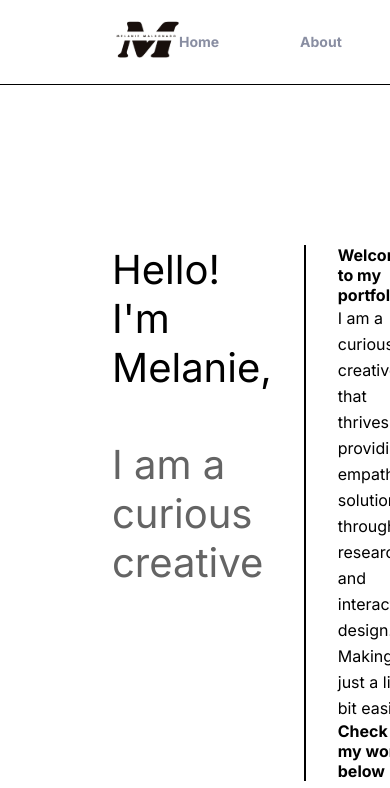
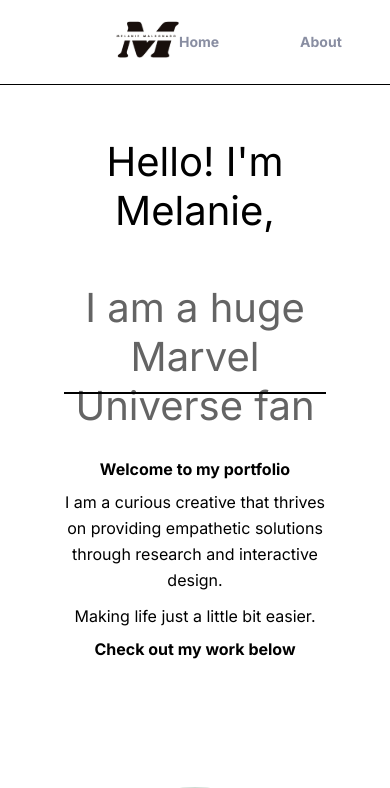
Before and after one commit to jsoloo47/MJMaldonado, a React (Vite) app: page / in a window 390 px wide. Shown: the top 788 px of the page. Built offline with nearby package versions, Linux system fonts and the light colour scheme.

Commit message:
Updated loop text and styling for mobile

```diff
--- a/src/components/organisms/Hero/Hero.jsx
+++ b/src/components/organisms/Hero/Hero.jsx
@@ -23,10 +23,13 @@
 
 function Hero() {
   const texts = [
-    'I am a UX Designer',
+    'I studied in marketing, research & messaging',
     'I value empathy & collaboration',
-    'I am a curious creative',
-    'I am a problem solver',
+    'I am a huge Marvel Universe fan',
+    'Seriously, I really love Marvel',
+    'I am a certified Wine and Beverage Specialist',
+    'I speak English and Spanish fluently',
+    'I like to write about my favorite cinematic experiences',
   ];
   const [index, setIndex] = useState(0);
 
--- a/src/components/organisms/Hero/styles.css
+++ b/src/components/organisms/Hero/styles.css
@@ -28,12 +28,6 @@
   height: 150px;
 }
 
-@media (max-width: 1024px) {
-  .hero_content_col1 {
-    font-size: 40px;
-  }
-}
-
 /* Col2 */
 .hero_content_col2 {
   width: 600px;
@@ -56,6 +50,9 @@
   font-weight: 700;
   font-size: 16px;
 }
+.divider {
+  border: solid black 1px;
+}
 @media (max-width: 1263px) {
   .hero_content_col2 p {
     font-size: 16px;
@@ -63,6 +60,39 @@
   }
 }
 
-.divider {
-  border: solid black 1px;
+@media (max-width: 1024px) {
+  .hero_content_col1 {
+    font-size: 40px;
+  }
 }
+@media screen and (max-width: 768px) {
+  .hero_container {
+    flex-direction: column;
+    margin-top: 52px;
+  }
+
+  .hero_content_col1 {
+    width: 100%;
+    text-align: center;
+    margin: 0;
+    padding: 0;
+  }
+  .textloop {
+    display: flex;
+    justify-content: center;
+  }
+  .divider {
+    border: solid black 1px;
+    position: relative;
+    bottom: 65px;
+  }
+
+  .hero_content_col2 {
+    width: 100%;
+    display: flex;
+    flex-direction: column;
+    text-align: center;
+    padding: 0;
+    min-height: 200px;
+  }
+}
--- a/src/components/organisms/ProjectImages/ProjectImages.jsx
+++ b/src/components/organisms/ProjectImages/ProjectImages.jsx
@@ -1,10 +1,10 @@
 import React, { useState, useEffect } from 'react';
 
 import sentenceS from '../../../assets/ProjectImages/sentenceS.svg';
-import img2 from '../../../assets/ProjectImages/img2.svg';
+import img2 from '../../../assets/ProjectImages/img2.png';
 import img3 from '../../../assets/ProjectImages/img3.svg';
 import img4 from '../../../assets/ProjectImages/img4.svg';
-import img5 from '../../../assets/ProjectImages/img5.svg';
+import img5 from '../../../assets/ProjectImages/img5.png';
 import img6 from '../../../assets/ProjectImages/img6.svg';
 import img7 from '../../../assets/ProjectImages/img7.svg';
 import img8 from '../../../assets/ProjectImages/img8.svg';
@@ -19,14 +19,22 @@
       <section className="blue-half-img-container">
         <div className="flex-row">
           <img src={sentenceS} className="img-fluid" />
-          <img src={img2} className="img-fluid" />
+          <img
+            src={img2}
+            className="img-fluid"
+            style={{ width: 'min(280px, auto)', maxHeight: '499px' }}
+          />
         </div>
         <div className="flex-row">
           <img src={img3} className="img-fluid" />
           <img src={img4} className="img-fluid" />
         </div>
         <div className="flex-row">
-          <img src={img5} className="img-fluid" />
+          <img
+            src={img5}
+            className="img-fluid"
+            style={{ width: 'min(580px, auto)', maxHeight: '421px' }}
+          />
           <img src={img6} className="img-fluid" />
         </div>
         <div className="flex-row">
--- a/src/components/pages/HomePage/WhiteHalf/styles.css
+++ b/src/components/pages/HomePage/WhiteHalf/styles.css
@@ -1,3 +1,8 @@
 .white-half-container {
   padding: 0rem 7rem;
 }
+@media screen and (max-width: 1024px) {
+  .white-half-container {
+    padding: 0rem 4rem;
+  }
+}
--- a/src/components/pages/HomePage/styles.css
+++ /dev/null
@@ -1,4 +0,0 @@
-.home-section {
-  max-width: 1440px;
-  margin: 0 auto;
-}
```
Also changed, not shown: src/assets/ProjectImages/img2.png (added), src/assets/ProjectImages/img5.png (added).
